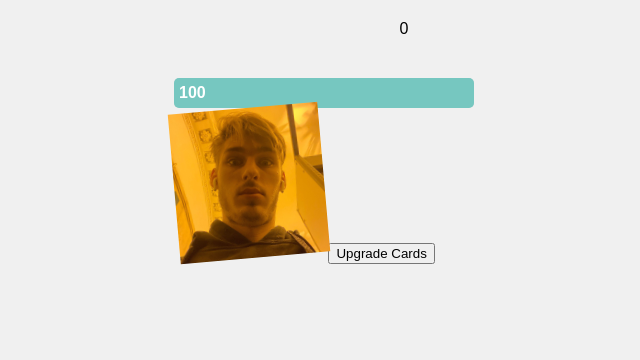
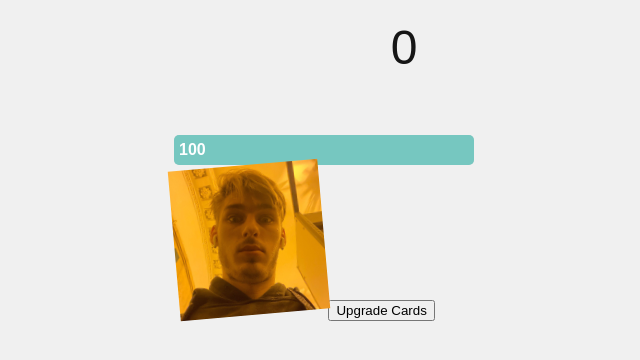
Before and after one commit to pskoob/makson2-click-game.io, a plain HTML site: page index.html in a window 1280 px wide. Shown: the whole page, without its empty margins (236-876 px from the left). Drawn offline with Linux system fonts and the light colour scheme.

Commit message:
Update styles.css

```diff
--- a/styles.css
+++ b/styles.css
@@ -14,10 +14,13 @@ body {
     font-family: Arial, sans-serif;
     padding: 20px; /* Add some padding around the content */
     box-sizing: border-box; /* Include padding in the element's total width and height */
+
+    /* ADDED to prevent zooming */
+    touch-action: manipulation; /* Prevents all zooming and panning */
 }
 
 /* Counter */
-#counter {
+#counterDisplay { /* Corrected ID to match HTML */
     font-size: 3em; /* Use em for font size */
     width: 100%;
     text-align: center;
```
